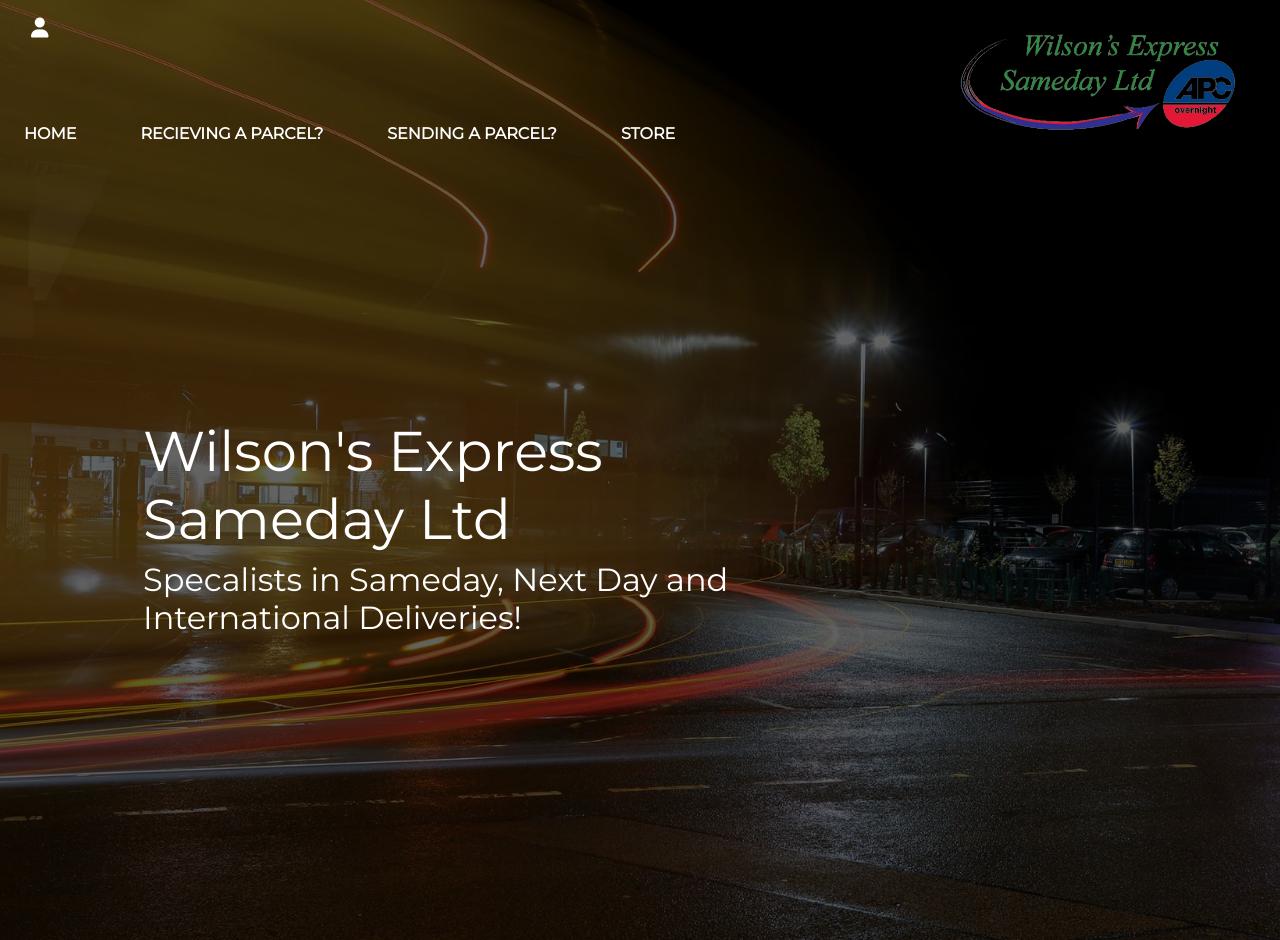
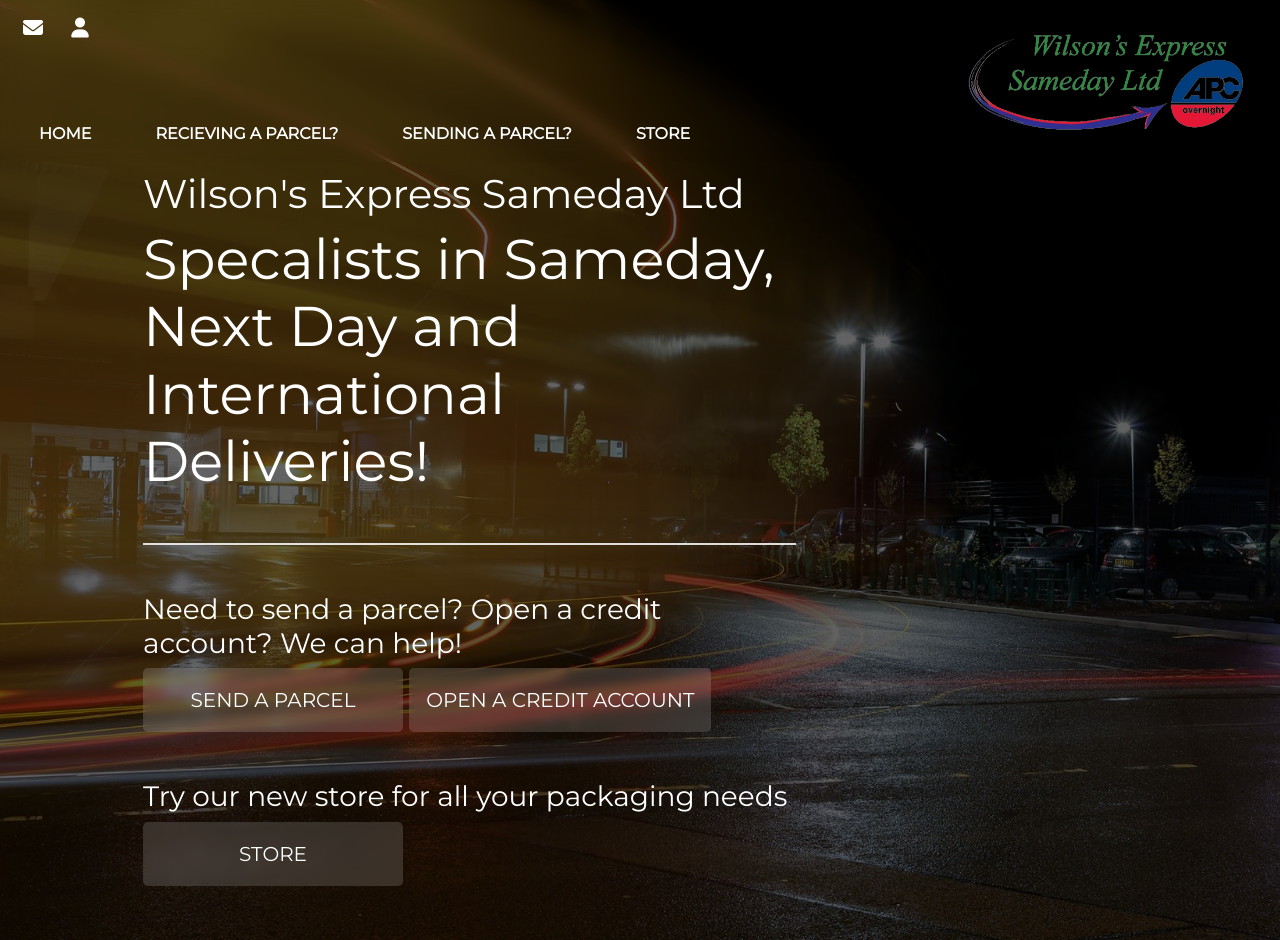
Before and after one commit to kushberrycream/wilsons_express_v1, a Django app: page / in a window 1280 px wide. Run offline with Django 3.2, Linux system fonts and the light colour scheme; some libraries are stand-ins or nearby versions.

Commit message:
home basically finished, basic button styling done, navbar complete

```diff
--- a/home/templates/home/index.html
+++ b/home/templates/home/index.html
@@ -12,12 +12,26 @@
   <div class="container h-100">
     <div class="row h-100 header-container">
       <div class="col-12 col-md-8 my-auto text-center text-md-left">
-          <h1 class="display-4 text-white">
+        <h1 class="text-white">
           Wilson's Express Sameday Ltd
         </h1>
-          <h2 class="text-white">Specalists in Sameday, Next Day and International Deliveries!</h2>
+        <h2 class="text-white display-4 mb-5">Specalists in Sameday, Next Day and International Deliveries!</h2>
+        <hr class="separator w-100">
         <div class="my-5">
-
+          <h3 class="text-white">Need to send a parcel? Open a credit account? We can help!</h3>
+          <h4>
+            <a href="#" class="shop-now-button btn btn-lg rounder-0 text-uppercase py-3 text-white">Send a
+              Parcel</a>
+            <a href="#" class="shop-now-button btn btn-lg rounder-0 text-uppercase py-3 text-white">Open a
+              Credit Account</a>
+          </h4>
+        </div>
+        <div class="my-5">
+          <h3 class="text-white">Try our new store for all your packaging needs</h3>
+          <h4>
+            <a href="#" class="shop-now-button btn btn-lg rounder-0 text-uppercase py-3 text-white">Store</a>
+          </h4>
+        </div>
       </div>
     </div>
   </div>
--- a/static/css/base.css
+++ b/static/css/base.css
@@ -49,9 +49,64 @@
     margin-top: 60px;
 }
 
+#topnav {
+    backdrop-filter: blur(8px);
+}
 
+.separator {
+    margin-top: 1rem;
+    margin-bottom: 1rem;
+    border: 0;
+    border-top: 2px solid #ffffffd7;
+}
 
+.shop-now-button {
+  color: white;
+  background-color: rgba(255, 255, 255, .15);
+  backdrop-filter: blur(5px);
+  min-width: 260px;
+}
 
+.btn-black {
+  background-color: rgba(255, 255, 255, .15);
+  backdrop-filter: blur(5px);
+  color: white;
+}
+
+.btn-outline-black {
+  background-color: rgba(255, 255, 255, .15);
+  backdrop-filter: blur(5px);
+  color: black !important; /* use important to override link colors for <a> elements */
+  border: 1px solid black;
+}
+
+.btn-outline-black:hover,
+.btn-outline-black:active,
+.btn-outline-black:focus {
+  background-color: rgba(255, 255, 255, .15);
+  backdrop-filter: blur(5px);
+  color: white !important;
+}
+
+.shop-now-button:hover,
+.shop-now-button:active,
+.shop-now-button:focus,
+.btn-black:hover,
+.btn-black:active,
+.btn-black:focus {
+  background-color: rgba(94, 94, 94, 0.15);
+  backdrop-filter: blur(5px);
+  color: white;
+}
+
+.nav-link {
+    display: block;
+    padding: .5rem .5rem;
+}
+
+.small-links {
+    z-index: 2;
+}
 
 /* Slightly larger container on xl screens */
 @media (min-width: 1200px) {
--- a/templates/base.html
+++ b/templates/base.html
@@ -39,6 +39,7 @@
   {% endblock %}
 
   {% block extra_js %}
+
   {% endblock %}
 
   <title>Wilson's Express Sameday Ltd {% block extra_title %}{% endblock %}</title>
@@ -48,8 +49,15 @@
   <header class="container-fluid fixed-top">
     <div id="topnav" class="row pt-lg-2 d-flex">
       <div class="col-8 col-sm-6 py-1 py-lg-0 d-flex flex-column justify-content-between">
-        <ul class="list-inline list-unstyled text-left my-0">
-          <li class="list-inline-item dropdown">
+        <ul class="list-inline list-unstyled text-left my-0 small-links">
+          <li class="list-inline-item">
+            <a class="nav-link" data-toggle="tooltip" data-placement="bottom" title="Contact Us" href="#">
+              <div class="text-center text-white">
+                <div><i class="fas fa-envelope fa-lg"></i></div>
+              </div>
+            </a>
+          </li>
+          <li class="list-inline-item dropdown" data-toggle="tooltip" data-placement="bottom" title="Accounts">
             <a class="nav-link" href="#" id="user-options" data-toggle="dropdown" aria-haspopup="true"
               aria-expanded="false">
               <div class="text-center text-white">
@@ -66,23 +74,28 @@
               {% else %}
               <a href="{% url 'account_signup' %}" class="dropdown-item">Register</a>
               <a href="{% url 'account_login' %}" class="dropdown-item">Login</a>
-              <a href="https://apc.hypaship.com/" target="_blank" rel="noopener" class="dropdown-item">Apc Hypaship Login</a>
+              <a href="https://apc.hypaship.com/" target="_blank" rel="noopener" class="dropdown-item">Apc Hypaship
+                Login</a>
               {% endif %}
             </div>
           </li>
         </ul>
-        <div class="row">
-        <nav class="navbar navbar-dark navbar-expand-lg navbar-light ">
-          <button class="navbar-toggler" type="button" data-toggle="collapse" data-target="#main-nav" aria-controls="main-nav" aria-expanded="false" aria-label="Toggle navigation">
-            <span class="navbar-toggler-icon"></span>
-          </button>
+        <div class="row mx-lg-auto">
+          <nav class="navbar navbar-dark navbar-expand-lg navbar-light ">
+            <button class="navbar-toggler" type="button" data-toggle="collapse" data-target="#main-nav"
+              aria-controls="main-nav" aria-expanded="false" aria-label="Toggle navigation">
+              <span class="navbar-toggler-icon"></span>
+            </button>
             {% include 'includes/main-nav.html' %}
-            </nav>
+          </nav>
         </div>
       </div>
       <div class="col-4 col-sm-6 py-1 py-lg-0 d-flex justify-content-end">
         <a href="{% url 'home' %}" class="nav-link main-logo-link">
-          <img width="300" class="logo-font text-dark my-0" src="/media/wilsons-logo-trans.png" alt="Wilson's Express">
+          <img width="300" class="logo-font text-dark my-0 d-none d-sm-block" src="/media/wilsons-logo-trans.png"
+            alt="Wilson's Express">
+          <img width="250" class="logo-font text-dark my-0 d-sm-none" src="/media/wilsons-logo-trans.png"
+            alt="Wilson's Express">
         </a>
       </div>
     </div>
@@ -102,7 +115,14 @@
     $(function () {
       $('[data-toggle="tooltip"]').tooltip()
     })
-    </script>
+    $(function () {
+      $(document).on('shown.bs.tooltip', function (e) {
+        setTimeout(function () {
+          $(e.target).tooltip('hide');
+        }, 750);
+      });
+    });
+  </script>
   {% endblock %}
 </body>
 
```
Lines whose indentation alone changed are shown as unchanged.
